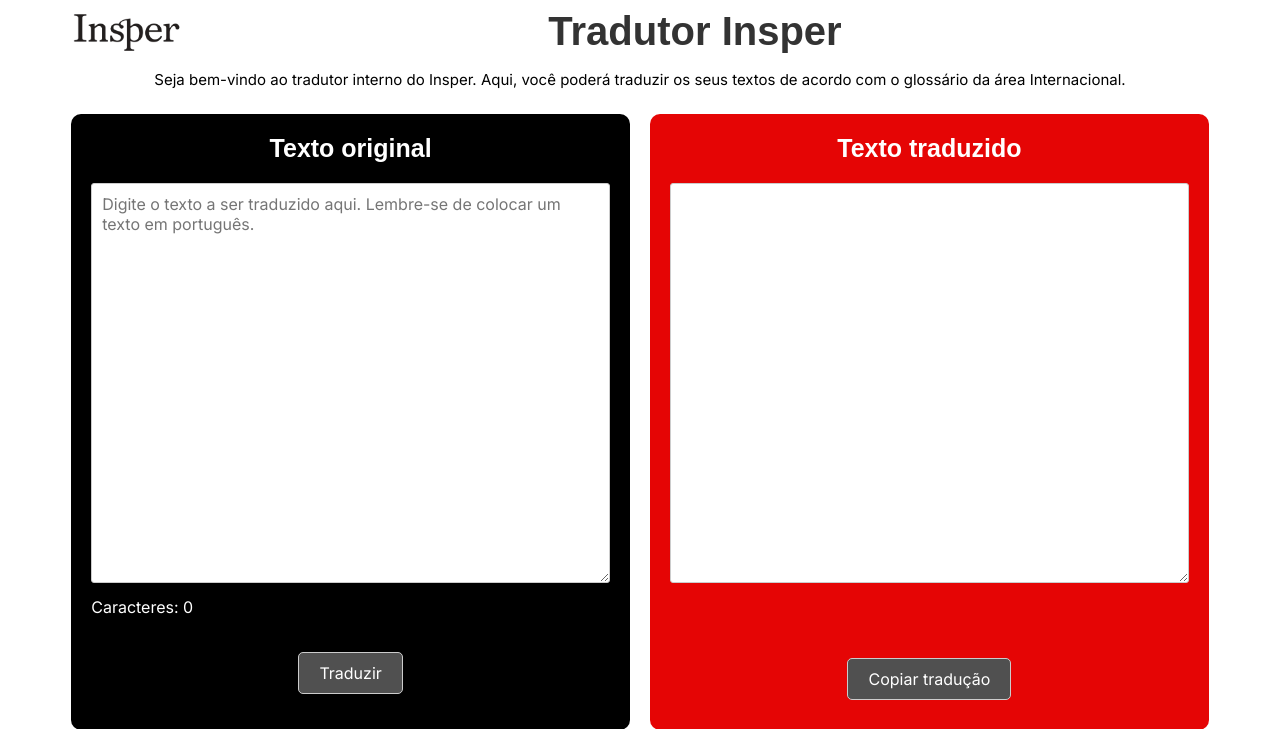
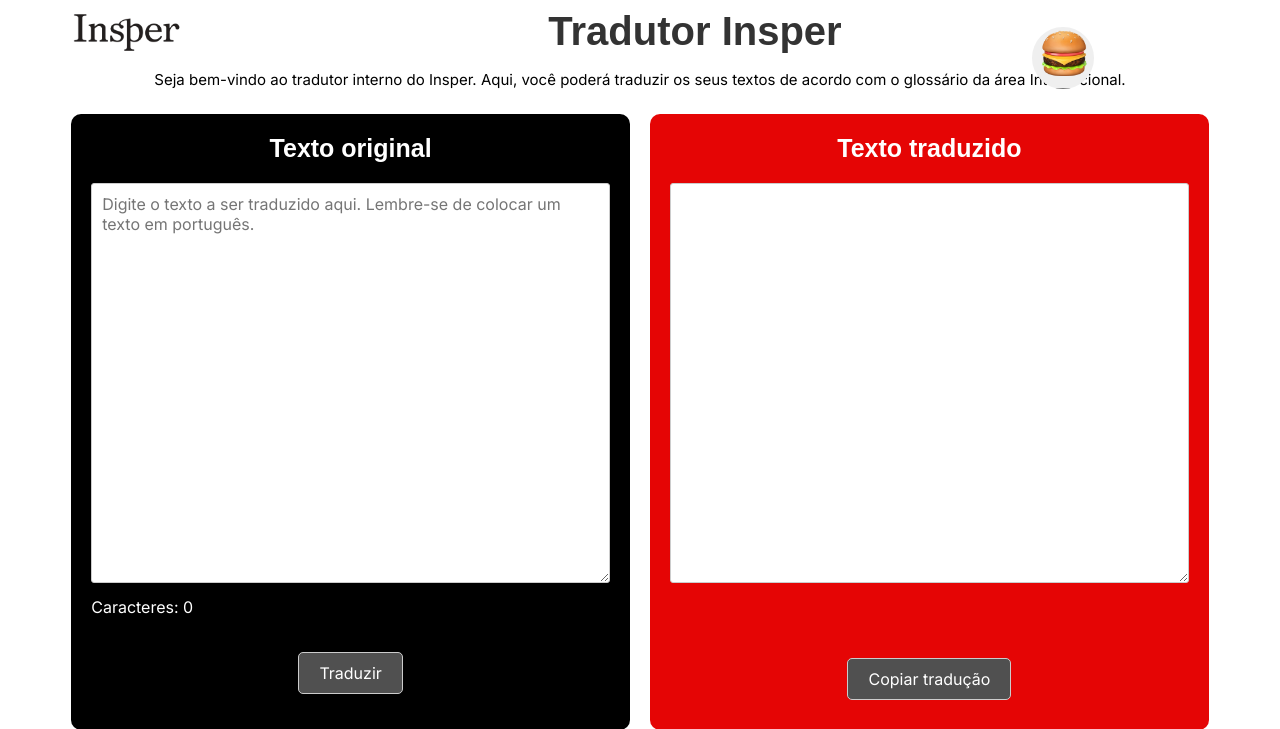
Before and after one commit to joaoinsper/tradutor, a Flask app: page / in a window 1280 px wide. Shown: the top 729 px of the page. Run offline with Flask 3, Linux system fonts and the light colour scheme; some libraries are stand-ins or nearby versions.

Commit message:
tentando colocar botão

```diff
--- a/static/css/styles.css
+++ b/static/css/styles.css
@@ -182,3 +182,37 @@
 .blinking {
     animation: blinker 1s linear infinite;
 }
+
+nav {
+  background: Lavender;
+  width: 240px;
+  padding: 12px;
+  border-radius: 12px;
+  position: fixed;
+  top: 10px;
+  right: 1px;
+  clip-path: circle(31px at 48px 48px);
+  transition: all 1s;
+}
+nav.ativa {
+  clip-path: circle(360px at 48px 48px);
+}
+nav a {
+  text-decoration: none;
+  font-size: 36px;
+}
+nav a:hover {
+  color: DeepPink;
+}
+
+button img {
+  width: 48px;
+  aspect-ratio: 1;
+  padding: 5px;
+}
+.links {
+  display: flex;
+  flex-direction: column;
+  gap: 12px;
+  margin: 24px 12px;
+}
--- a/static/js/scripts.js
+++ b/static/js/scripts.js
@@ -13,3 +13,9 @@
     const texto = document.getElementById("texto_a_traduzir").value;
     document.getElementById("char_count").innerText = "Caracteres: " + texto.length;
 }
+
+function toggleMenu() {
+    navegacao.classList.toggle("ativa");
+  }
+
+  lanche.onclick = toggleMenu;
--- a/templates/index.html
+++ b/templates/index.html
@@ -10,6 +10,16 @@
     <script src="/static/js/scripts.js" defer></script>
 </head>
 <body>
+    <nav id="navegacao" class="">
+        <button id="lanche">
+          <img src="/static/img/burger.png" alt="Menu" />
+        </button>
+        <div class="links">
+          <a href>Tradução 1</a>
+          <a href>Tradução 2</a>
+          <a href>Tradução 3</a>
+        </div>
+    </nav>
     <div class="container">
         <img src="/static/img/logo.png" alt="Logo Insper" class="logo">
         <h2 class="titulo-principal">Tradutor Insper</h2>
```
Also changed, not shown: static/img/burger.png (added).
